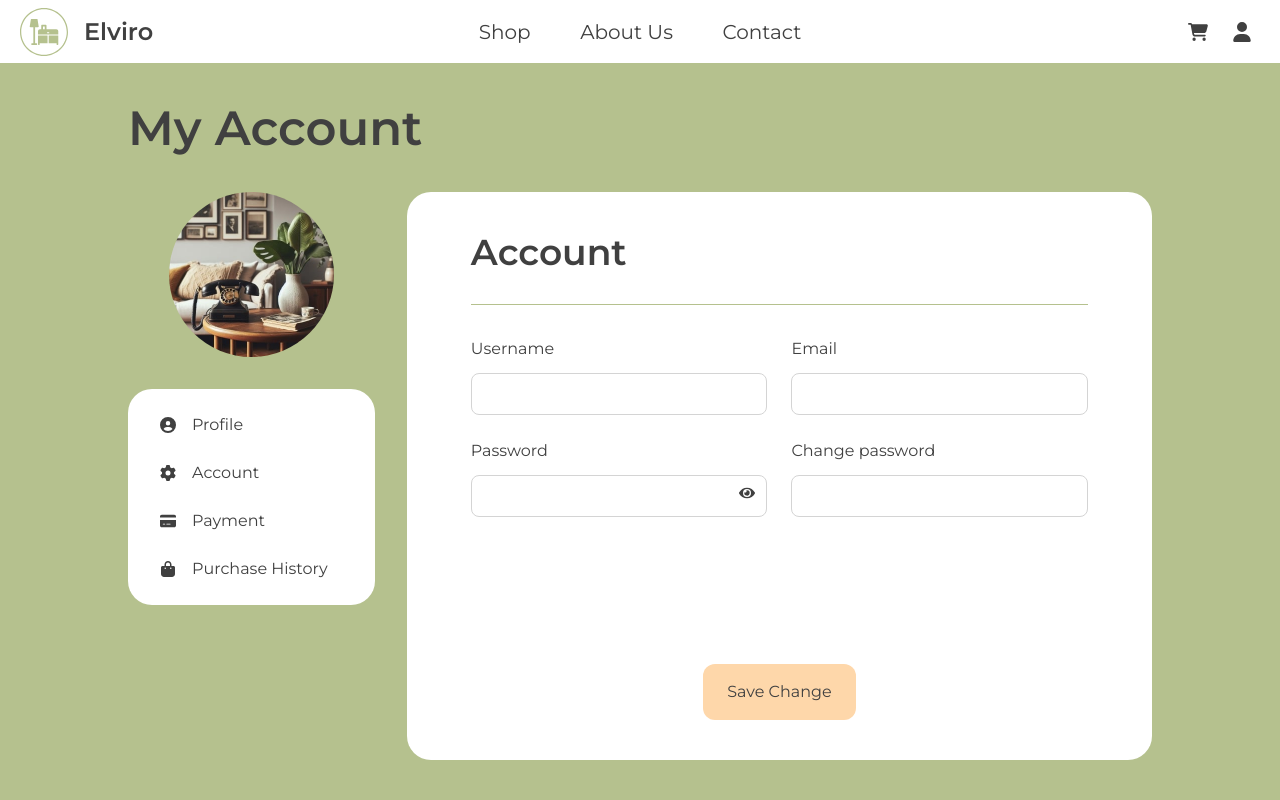
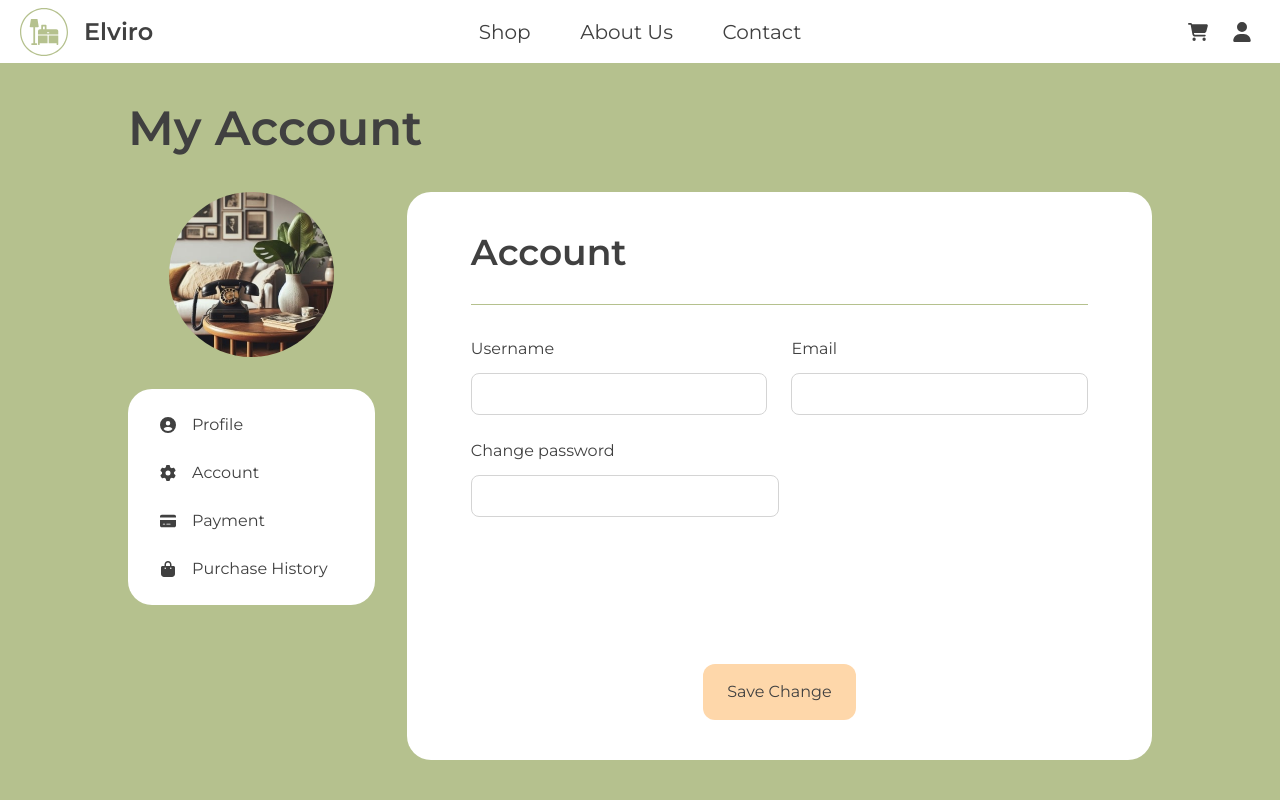
Before and after one commit to jsd7-group3-the-immortal-elf/elviro-frontend, a React (Vite) app: page /profile/account/1 in a window 1280 px wide. Shown: the top 800 px of the page. Built offline with nearby package versions, Linux system fonts and the light colour scheme; no server answers.

Commit message:
hide current password

```diff
--- a/src/pages/profile/ProfileAccountPage.jsx
+++ b/src/pages/profile/ProfileAccountPage.jsx
@@ -31,7 +31,7 @@ function ProfileAccountPage() {
 				email: data.profile.email,
 				phone: data.profile.phone,
 				username: data.account.username,
-				password: data.account.password,
+				password: "",
 				newPassword: "",
 			});
 		} catch (error) {
@@ -156,7 +156,7 @@ function ProfileAccountPage() {
 					</div>
 
 					<div className="flex flex-col sm:flex-row gap-6">
-						<label className="flex flex-col w-full sm:w-1/2 relative">
+						{/* <label className="flex flex-col w-full sm:w-1/2 relative">
 							Password
 							<input
 								type={passwordVisible ? "text" : "password"}
@@ -172,7 +172,7 @@ function ProfileAccountPage() {
 							>
 								{passwordVisible ? <FaEyeSlash /> : <FaEye />}
 							</button>
-						</label>
+						</label> */}
 						<label className="flex flex-col w-full sm:w-1/2">
 							Change password
 							<input
```
